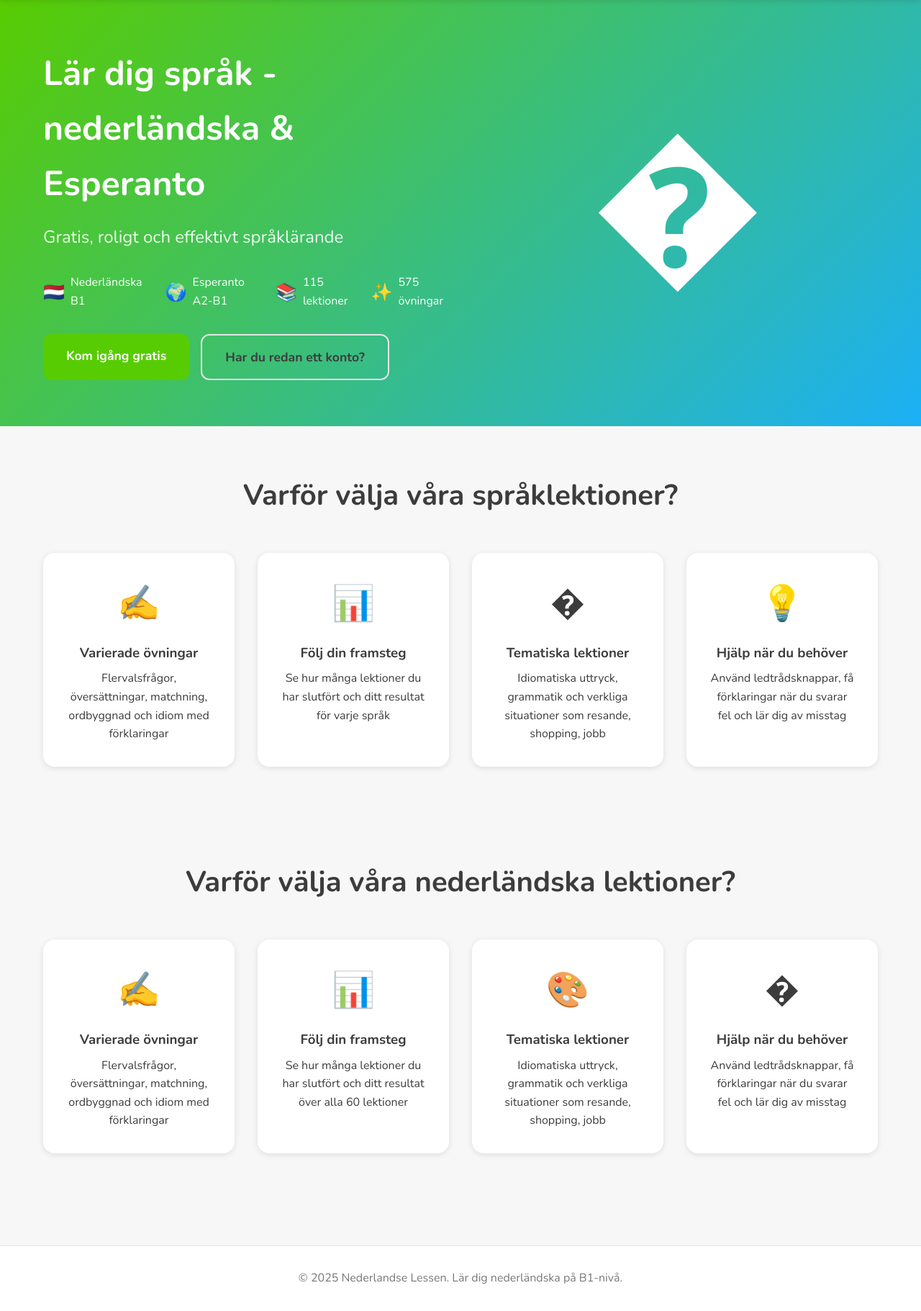
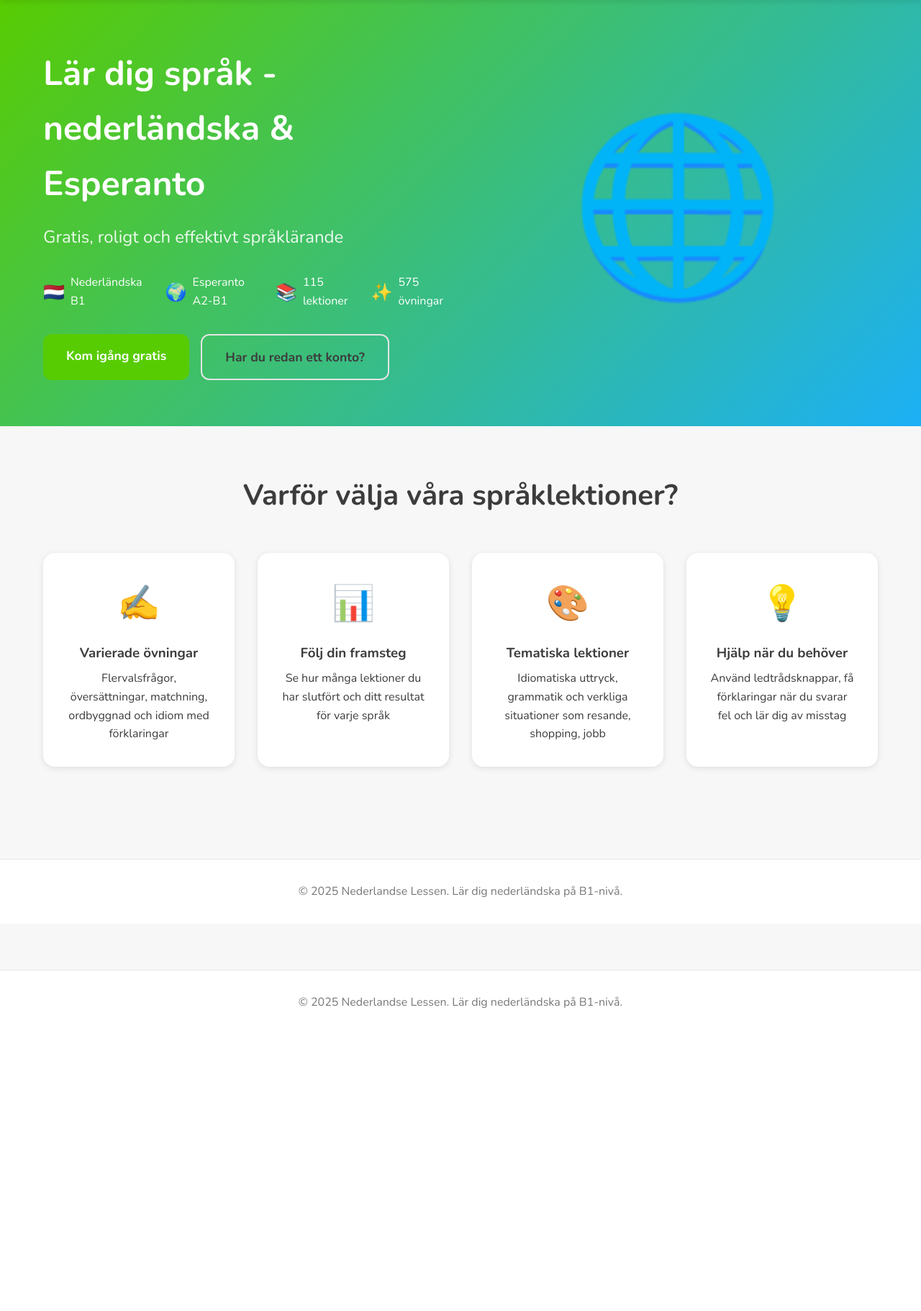
Before and after one commit to faidros/nederlandse-lessen, a PHP site: page / in a window 1280 px wide. Shown: the part 86-1907 px from the top of the page at 72% size. After the commit the page ends 1486 px from the top, so only its background shows below. Run offline with PHP 8.4, Linux system fonts and the light colour scheme.

Commit message:
Replace broken emojis with 🌐 globe and fix duplicate sections

```diff
--- a/index.php
+++ b/index.php
@@ -38,7 +38,7 @@ include 'includes/header.php';
             </div>
         </div>
         <div class="hero-image">
-            <div class="mascot">�</div>
+            <div class="mascot">🌐</div>
         </div>
     </div>
 </div>
@@ -58,7 +58,7 @@ include 'includes/header.php';
                 <p>Se hur många lektioner du har slutfört och ditt resultat för varje språk</p>
             </div>
             <div class="feature-card">
-                <div class="feature-card-icon">�</div>
+                <div class="feature-card-icon">🎨</div>
                 <h3>Tematiska lektioner</h3>
                 <p>Idiomatiska uttryck, grammatik och verkliga situationer som resande, shopping, jobb</p>
             </div>
@@ -71,32 +71,9 @@ include 'includes/header.php';
     </div>
 </div>
 
-<div class="features-section">
-    <div class="container">
-        <h2>Varför välja våra nederländska lektioner?</h2>
-        <div class="features-grid">
-            <div class="feature-card">
-                <div class="feature-card-icon">✍️</div>
-                <h3>Varierade övningar</h3>
-                <p>Flervalsfrågor, översättningar, matchning, ordbyggnad och idiom med förklaringar</p>
-            </div>
-            <div class="feature-card">
-                <div class="feature-card-icon">📊</div>
-                <h3>Följ din framsteg</h3>
-                <p>Se hur många lektioner du har slutfört och ditt resultat över alla 60 lektioner</p>
-            </div>
-            <div class="feature-card">
-                <div class="feature-card-icon">🎨</div>
-                <h3>Tematiska lektioner</h3>
-                <p>Idiomatiska uttryck, grammatik och verkliga situationer som resande, shopping, jobb</p>
-            </div>
-            <div class="feature-card">
-                <div class="feature-card-icon">�</div>
-                <h3>Hjälp när du behöver</h3>
-                <p>Använd ledtrådsknappar, få förklaringar när du svarar fel och lär dig av misstag</p>
-            </div>
-        </div>
     </div>
 </div>
 
 <?php include 'includes/footer.php'; ?>
+
+<?php include 'includes/footer.php'; ?>
```
